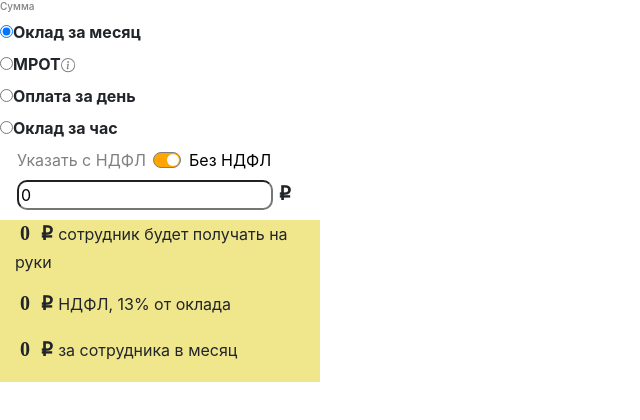
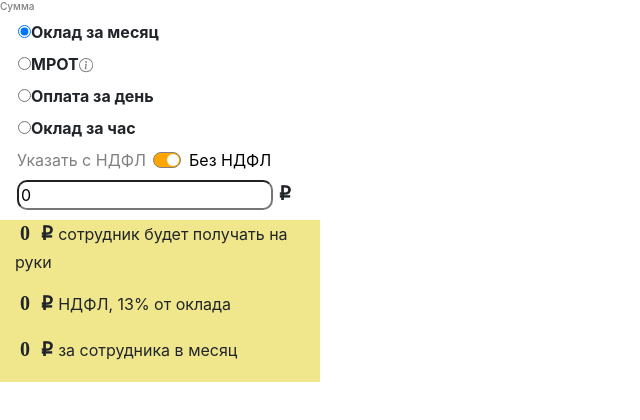
Before and after one commit to lostt1me/calcMoney, a React (Create React App) app: page / in a window 1280 px wide. Shown: the top 420 px of the page, without its empty margins (0-640 px from the left). Built offline with nearby package versions, Linux system fonts and the light colour scheme.

Commit message:
add padding-left to radioForm

```diff
--- a/src/Components/PaysForm/style.scss
+++ b/src/Components/PaysForm/style.scss
@@ -21,6 +21,7 @@ input {
         color: grey;
     }
     .radioForm {
+        padding-left: 18px;
         & label {
             font-weight: bold;
         }
```
